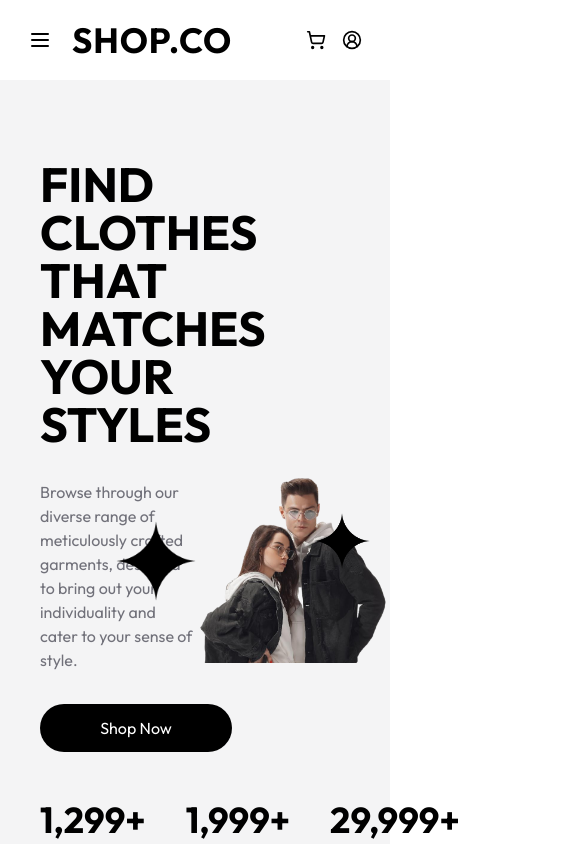
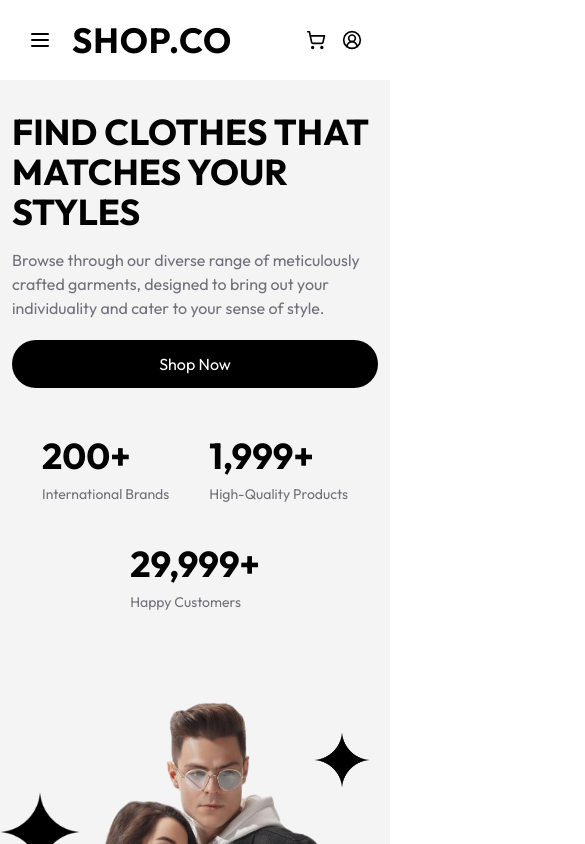
Before and after one commit to AbdulSamad94/ecommerce-website-nextjs, a Next.js app: page / in a window 390 px wide. Shown: the top 844 px of the page, 585 px wide, since content can reach past the window. Built offline with nearby package versions, Linux system fonts and the light colour scheme.

Commit message:
Update Hero.tsx

```diff
--- a/src/components/Hero.tsx
+++ b/src/components/Hero.tsx
@@ -5,7 +5,7 @@ import CountUp from "react-countup";
 
 const data = [
   {
-    number: 1300,
+    number: 200,
     text: "International Brands",
   },
   {
@@ -19,28 +19,30 @@ const data = [
 ];
 const Hero = () => {
   return (
-    <section className="w-full h-full bg-zinc-100 pt-20">
-      <div className="flex justify-between items-center">
-        <div className="w-2/5 ml-10 flex flex-col">
-          <h1 className="uppercase text-5xl text-left font-bold mb-8">
+    <section className="w-full h-full bg-zinc-100 pt-8 md:pt-20">
+      <div className="flex lg:justify-between flex-col lg:flex-row items-center">
+        <div className="md:w-2/5 px-3 md:ml-10 md:px-0 flex flex-col">
+          <h1 className="uppercase text-4xl md:text-5xl w-full text-left font-bold mb-4 md:mb-8">
             find clothes that matches your styles
           </h1>
-          <p className="text-zinc-500 text-[16px] mb-8">
+          <p className="text-zinc-500 text-[16px] mb-5 md:mb-8">
             Browse through our diverse range of meticulously crafted garments,
             designed to bring out your individuality and cater to your sense of
             style.
           </p>
-          <button className="bg-black text-white py-3 px-5 w-48 h-12 rounded-full flex items-center justify-center mb-12">
+          <button className="bg-black text-white py-3 px-5 w-full md:w-48 h-12 rounded-full flex items-center justify-center mb-12">
             Shop Now
           </button>
-          <div className="flex gap-x-10 mb-20">
+          <div className="flex gap-10 mb-20 flex-wrap justify-center md:justify-normal">
             {data.map((item, index) => (
               <div key={index}>
                 <div className="text-4xl te font-bold mb-2">
                   <CountUp end={item.number} duration={6} />
                   {"+"}
                 </div>
-                <div className="text-[16px] text-zinc-500 ">{item.text}</div>
+                <div className="text-sm md:text-[16px] text-zinc-500 ">
+                  {item.text}
+                </div>
               </div>
             ))}
           </div>
@@ -51,7 +53,7 @@ const Hero = () => {
             alt="star"
             width={80}
             height={80}
-            className="absolute -left-20 top-1/4"
+            className="absolute md:-left-20 top-1/4"
           />
           <Image
             src="/hero/Vector.png"
@@ -65,10 +67,11 @@ const Hero = () => {
             width={560}
             height={560}
             alt="hero-bg"
+            className="lg:w-[560px] lg:h-[560px] w-[400px] h-[400px] "
           />
         </div>
       </div>
-      <div className="w-full bg-black h-20 mb-10 flex justify-around items-center">
+      <div className="w-full bg-black h-32 md:h-20 mb-10 flex justify-center md:justify-around items-center gap-x-5 flex-wrap">
         <Image
           src="/hero/one-text.png"
           alt="text-logo"
```
